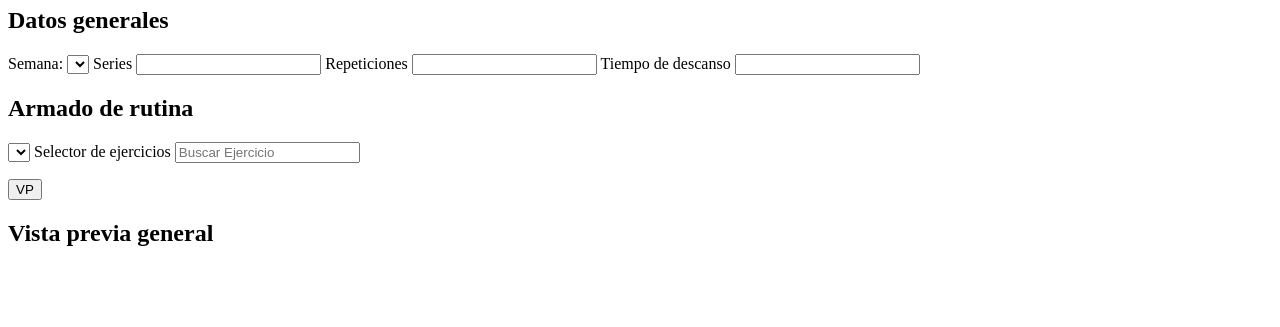
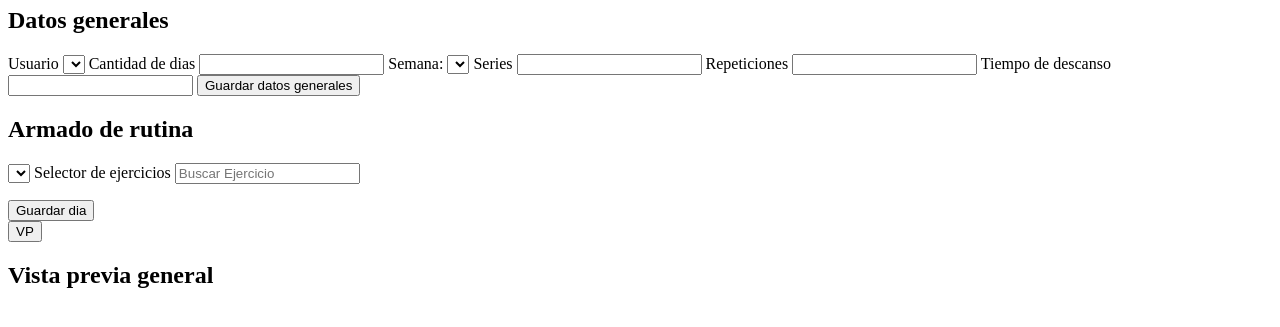
Before and after one commit to AriCocaro/AppEjercicios, a website: page pages/hacerrutina.html in a window 1280 px wide. Shown: the part 151-478 px from the top of the page. Drawn offline with Linux system fonts and the light colour scheme.

Commit message:
hasta aca anda todo, despues todo es tristeza y dolor

```diff
--- a/pages/hacerrutina.html
+++ b/pages/hacerrutina.html
@@ -27,6 +27,14 @@
         <h2>Datos generales</h2>
 
         <div class="generales">
+
+            <label for="usuarioID"> Usuario</label>
+            <select id="usuarioID"></select>
+
+            <label for="diasNro">Cantidad de dias</label>
+            <input type="number"  id="diasNro" min="1">
+
+
             <label for="semanaNro">Semana: </label> <!-- enlazar a js-->
             <select id="semanaNro"></select>
 
@@ -38,6 +46,8 @@
 
             <label for="descanso">Tiempo de descanso</label>
             <input type="number" id="descanso" min="1">
+
+            <button id="guardar">Guardar datos generales</button>
         </div>
 
     </section>
@@ -56,6 +66,8 @@
 
         </ul>
 
+        <button id="guardar">Guardar dia</button>
+
     </section>
 
     <div id="botonVP">
```
